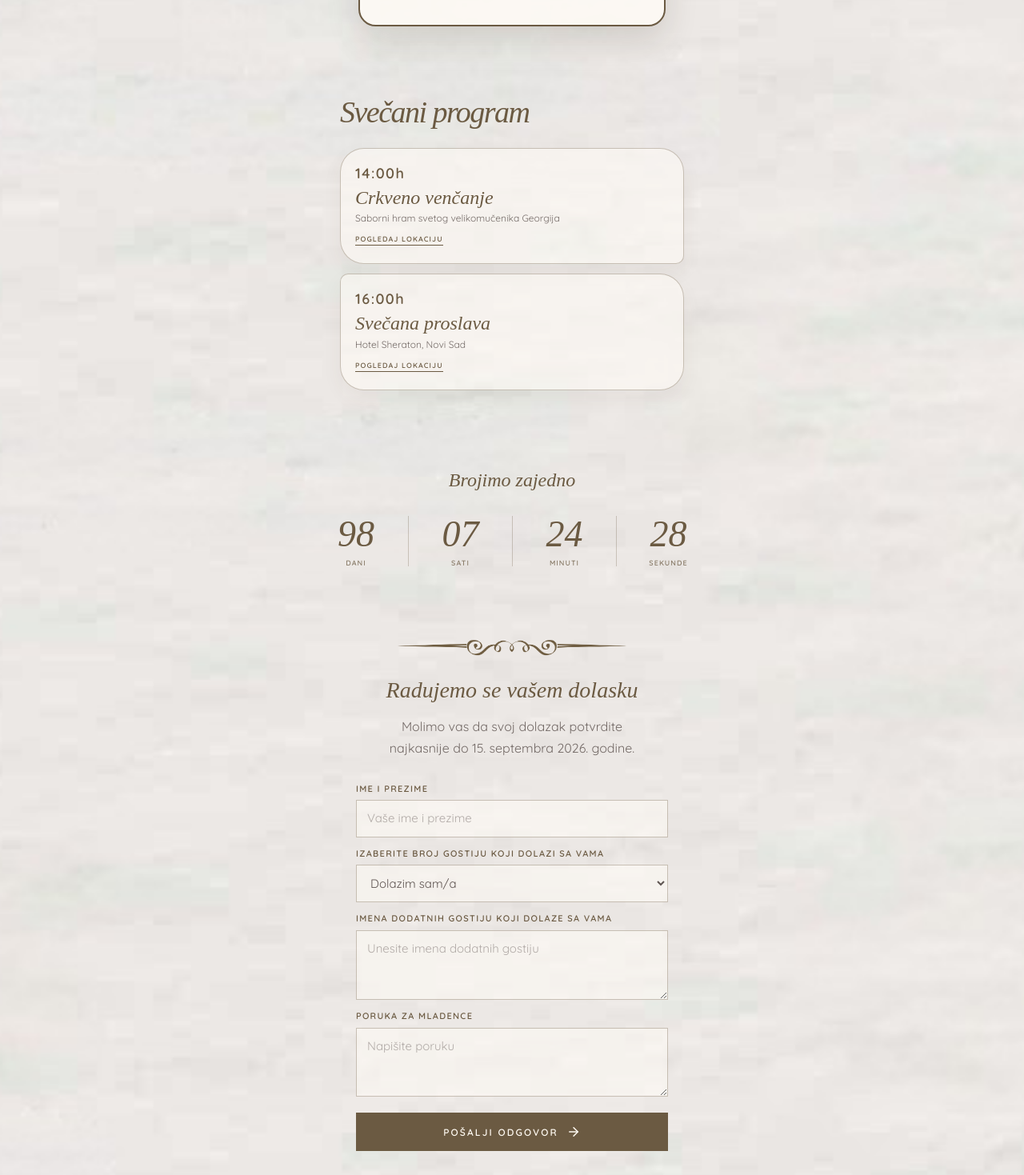
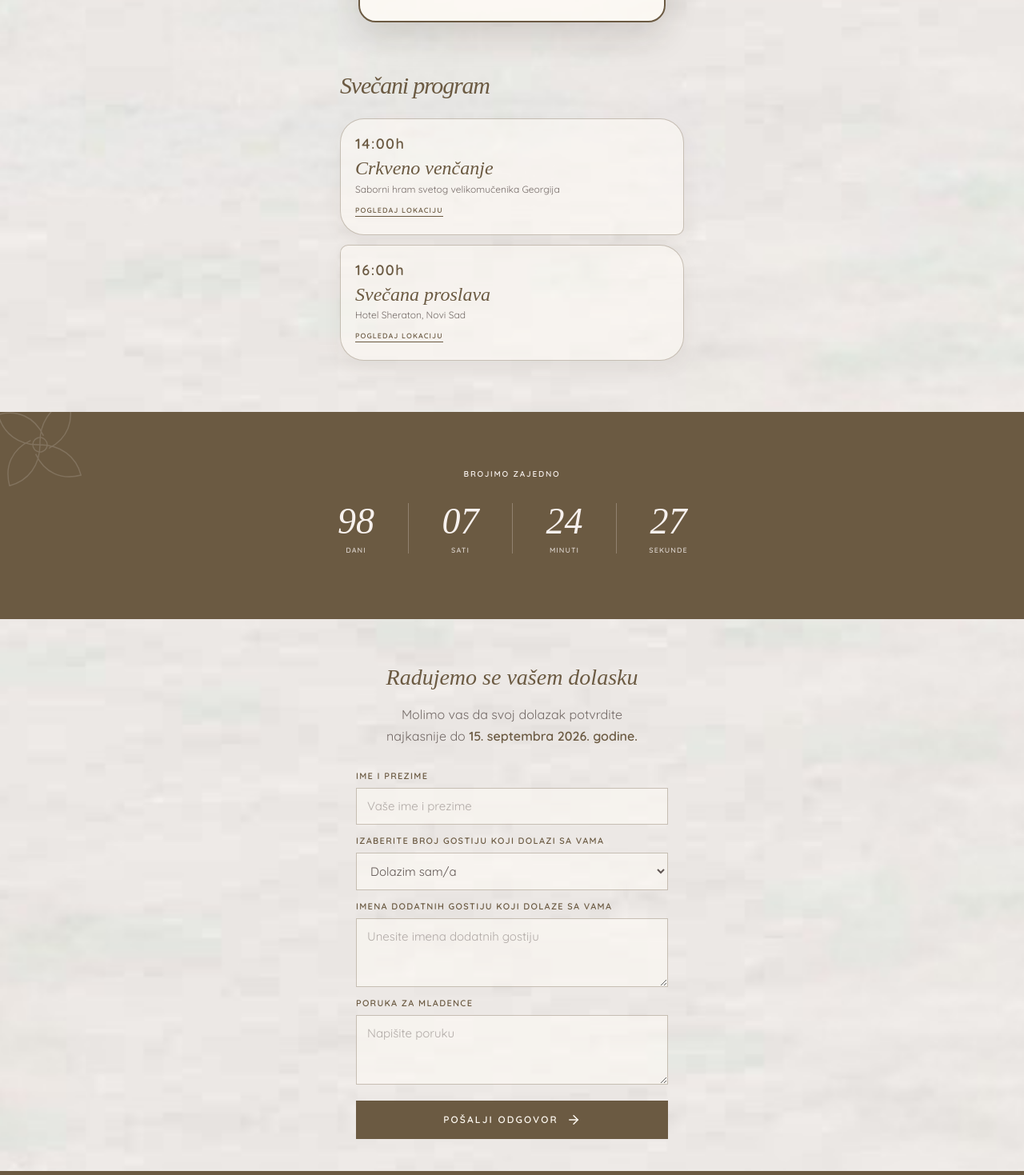
Before and after one commit to NikolaTomic00/piecesofus, a React (Vite) app: page / in a window 1280 px wide. Shown: the part 1281-2750 px from the top of the page at 80% size. Built offline with nearby package versions, Linux system fonts and the light colour scheme; a web font is replaced by a local one.

Commit message:
footer update, countdown ui update, css update

```diff
--- /dev/null
+++ b/src/components/PetalMark.jsx
@@ -0,0 +1,15 @@
+function PetalMark({ className = "" }) {
+  return (
+    <svg
+      className={`petal-mark ${className}`}
+      viewBox="0 0 150 150"
+      fill="none"
+      aria-hidden="true"
+    >
+      <path d="M75 75C53 68 41 50 43 28c22 2 37 16 39 39M75 75c7-22 24-35 46-35-1 23-15 39-38 42M75 75c21 8 33 25 31 47-22-2-37-16-39-39M75 75c-8 21-25 33-47 31 2-22 16-37 39-39" />
+      <circle cx="75" cy="75" r="8" />
+    </svg>
+  );
+}
+
+export default PetalMark;
--- a/src/index.css
+++ b/src/index.css
@@ -53,6 +53,11 @@ body {
 
 p {
   font-family: var(--paragraph);
+}
+
+.petal-mark {
+  stroke: currentColor;
+  stroke-width: 1.25;
 }
 
 .invitation-bg {
@@ -140,8 +145,8 @@ p {
 .profile-event-date {
   margin: 2.5rem 0 0;
   color: var(--invitation-border);
-  font-family: var(--heading);
-  font-size: 1.875rem;
+  font-family: var(--paragraph);
+  font-size: 26px;
   line-height: 1.2;
   letter-spacing: 0.08em;
   text-align: center;
@@ -681,7 +686,7 @@ p {
 .rsvp-ornament-top {
   margin-top: clamp(28px, 7vw, 42px);
   margin-bottom: clamp(16px, 4vw, 24px);
-  background-image: url("/timelesslove/rsvptop.png");
+  background-image: none;
   background-position: -50px -29px;
   background-size: 386px 544px;
 }
@@ -1050,7 +1055,7 @@ p {
   display: flex;
   align-items: center;
   justify-content: center;
-  padding: 32px 0 clamp(42px, 8svh, 76px);
+  padding: 32px 0;
 }
 
 .countdown-inner {
@@ -1058,10 +1063,19 @@ p {
   width: 100%;
   max-width: none;
   overflow: hidden;
-  background: transparent;
-  color: var(--invitation-border);
-  padding: 62px 18px 72px;
+  background: var(--invitation-border);
+  color: #f7f1ee;
+  padding: 66px 18px 76px;
   text-align: center;
+}
+
+.countdown-inner > .petal-mark {
+  position: absolute;
+  top: -44px;
+  left: -35px;
+  width: 170px;
+  opacity: 0.16;
+  transform: rotate(-20deg);
 }
 
 .countdown-inner > .countdown-date-row {
@@ -1072,19 +1086,21 @@ p {
   margin: 0;
   white-space: nowrap;
   color: inherit;
-  font-family: var(--display);
-  font-size: 24px;
-  font-style: italic;
-  font-weight: 500;
-  letter-spacing: 0;
-  line-height: 1.2;}
+  font-family: var(--paragraph);
+  font-size: 10px;
+  font-style: normal;
+  font-weight: 600;
+  letter-spacing: 0.18em;
+  line-height: 1.2;
+  text-transform: uppercase;
+}
 
 .countdown-grid {
   display: grid;
   grid-template-columns: repeat(4, minmax(0, 1fr));
   gap: 0;
   width: 100%;
-  max-width: 520px;
+  max-width: 672px;
   margin: 30px auto 0;
 }
 
@@ -1100,7 +1116,7 @@ p {
 }
 
 .countdown-box + .countdown-box {
-  border-left: 1px solid rgba(107, 90, 66, 0.28);
+  border-left: 1px solid rgba(247, 241, 238, 0.27);
 }
 
 .countdown-box + .countdown-box::before {
@@ -1182,6 +1198,11 @@ p {
   font-size: 16px;
   font-weight: 400;
   line-height: 1.7;
+}
+
+.rsvp-text strong {
+  color: var(--invitation-border);
+  font-weight: 700;
 }
 
 .rsvp-form {
@@ -1316,6 +1337,10 @@ p {
 }
 
 @media (min-width: 640px) {
+  .countdown-grid {
+    max-width: 520px;
+  }
+
   .countdown-inner {
     padding: 72px 40px 82px;
   }
@@ -1331,35 +1356,37 @@ p {
 /* End RSVP form and ornamental countdown sync */
 /* Section rhythm after gallery removal */
 .calendar-section {
-  padding-bottom: clamp(38px, 7svh, 62px);
+  padding-bottom: clamp(28px, 5svh, 46px);
 }
 
 .schedule-section {
-  padding-bottom: clamp(28px, 6svh, 46px);
+  padding-bottom: clamp(18px, 4svh, 32px);
 }
 
 .countdown-section {
-  padding: 0;
+  padding: 32px 0;
 }
 
 .countdown-inner {
-  padding: 36px 18px 44px;
+  padding: 66px 18px 76px;
 }
 
 .rsvp-section {
-  padding-top: clamp(22px, 5svh, 38px);
+  padding: clamp(14px, 3svh, 24px) clamp(16px, 4vw, 28px)
+    clamp(30px, 5svh, 46px);
 }
 
 @media (min-width: 640px) {
   .countdown-inner {
-    padding: 44px 40px 54px;
+    padding: 72px 40px 82px;
   }
 }
 /* End section rhythm after gallery removal */
 /* Porcelain-style ceremonial program */
 .schedule-section {
   display: block;
-  padding: clamp(18px, 4svh, 34px) clamp(16px, 4vw, 28px) clamp(34px, 7svh, 54px);
+  padding: clamp(16px, 3svh, 28px) clamp(16px, 4vw, 28px)
+    clamp(22px, 4svh, 36px);
 }
 
 .schedule-list {
@@ -1372,7 +1399,7 @@ p {
   margin: 0 0 26px;
   color: var(--invitation-border);
   font-family: var(--display);
-  font-size: 38px;
+  font-size: 30px;
   font-style: italic;
   font-weight: 500;
   letter-spacing: -0.04em;
@@ -1450,3 +1477,64 @@ p {
   display: none;
 }
 /* End porcelain-style ceremonial program */
+
+.footer-section {
+  position: relative;
+  display: grid;
+  min-height: 154px;
+  place-items: center;
+  overflow: hidden;
+  padding: 42px 20px 38px;
+  background: var(--invitation-border);
+  color: #fff8ef;
+  text-align: center;
+}
+
+.footer-section .petal-mark {
+  position: absolute;
+  right: -30px;
+  bottom: -38px;
+  width: 150px;
+  opacity: 0.14;
+}
+
+.footer-initials {
+  margin: 0;
+  font-family: var(--display);
+  font-size: 35px;
+  font-style: italic;
+  font-weight: 500;
+  letter-spacing: 0;
+  line-height: 1;
+}
+
+.footer-note {
+  margin-top: 7px;
+  font-family: var(--paragraph);
+  font-size: 9px;
+  font-weight: 600;
+  letter-spacing: 0.16em;
+  line-height: 1;
+  text-transform: uppercase;
+}
+
+.footer-legal {
+  position: absolute;
+  bottom: 10px;
+  left: 14px;
+  max-width: calc(100% - 28px);
+  margin: 0;
+  color: currentColor;
+  font-family: "Geist", sans-serif;
+  font-size: 10px;
+  letter-spacing: 0.04em;
+  line-height: 1.45;
+  opacity: 0.48;
+  text-align: left;
+}
+
+.footer-legal a {
+  color: currentColor;
+  text-decoration: underline;
+  text-underline-offset: 2px;
+}
--- a/src/sections/CountdownSection.jsx
+++ b/src/sections/CountdownSection.jsx
@@ -1,4 +1,5 @@
 import { useEffect, useState } from "react";
+import PetalMark from "../components/PetalMark.jsx";
 
 const weddingDate = new Date("2026-09-26T00:00:00+02:00").getTime();
 
@@ -43,6 +44,7 @@ export default function CountdownSection() {
   return (
     <section className="countdown-section" aria-label="Countdown">
       <div className="countdown-inner">
+        <PetalMark />
         <p className="countdown-title">Brojimo zajedno</p>
 
         <div className="countdown-grid" role="timer" aria-live="polite">
--- a/src/sections/FooterSection.jsx
+++ b/src/sections/FooterSection.jsx
@@ -1,7 +1,18 @@
+import PetalMark from "../components/PetalMark.jsx";
+
 function FooterSection() {
   return (
-    <footer className="mx-auto w-full max-w-[26.875rem] px-6 pb-8 pt-2 text-center font-['Quicksand',sans-serif] text-[0.875rem] text-[var(--invitation-border)]/75 md:max-w-[35rem]">
-      <p>© 2026 epozivnice.online. Sva prava zadržana.</p>
+    <footer className="footer-section">
+      <PetalMark />
+      <p className="footer-initials">I &amp; A</p>
+      <span className="footer-note">Radosno vas očekujemo.</span>
+      <p className="footer-legal">
+        © 2026{" "}
+        <a href="https://epozivnice.online" target="_blank" rel="noreferrer">
+          epozivnice.online
+        </a>
+        . Sva prava zadržana.
+      </p>
     </footer>
   );
 }
--- a/src/sections/ProfilePicSection.jsx
+++ b/src/sections/ProfilePicSection.jsx
@@ -29,7 +29,7 @@ export default function ProfilePicSection() {
           nama dan naše najveće sreće.
         </p>
 
-        <p className="profile-event-date">26. SEPTEMBAR 2026.</p>
+        <p className="profile-event-date">26.09.2026.</p>
         <p className="profile-event-location">Hotel Sheraton</p>
         <p className="profile-event-location">Novi Sad, Srbija</p>
       </div>
--- a/src/sections/RSVPSection.jsx
+++ b/src/sections/RSVPSection.jsx
@@ -115,13 +115,11 @@ export default function RSVPSection() {
   return (
     <section className="rsvp-section" aria-label="RSVP">
       <div className="rsvp-inner">
-        <span className="rsvp-ornament rsvp-ornament-top" aria-hidden="true" />
-
         <h2 className="rsvp-title">Radujemo se vašem dolasku</h2>
 
         <p className="rsvp-text">
-          Molimo vas da svoj dolazak potvrdite najkasnije do 15. septembra 2026.
-          godine.
+          Molimo vas da svoj dolazak potvrdite najkasnije do{" "}
+          <strong>15. septembra 2026. godine.</strong>
         </p>
 
         <RSVPForm />
```
